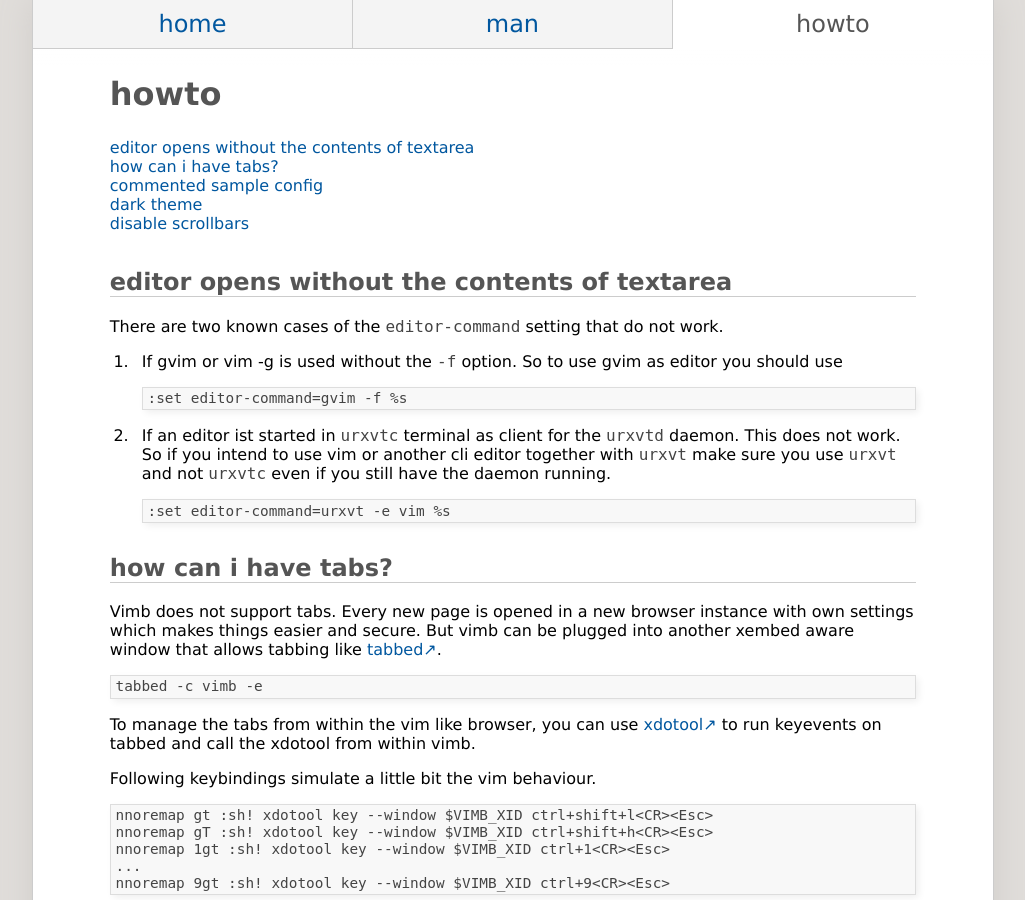
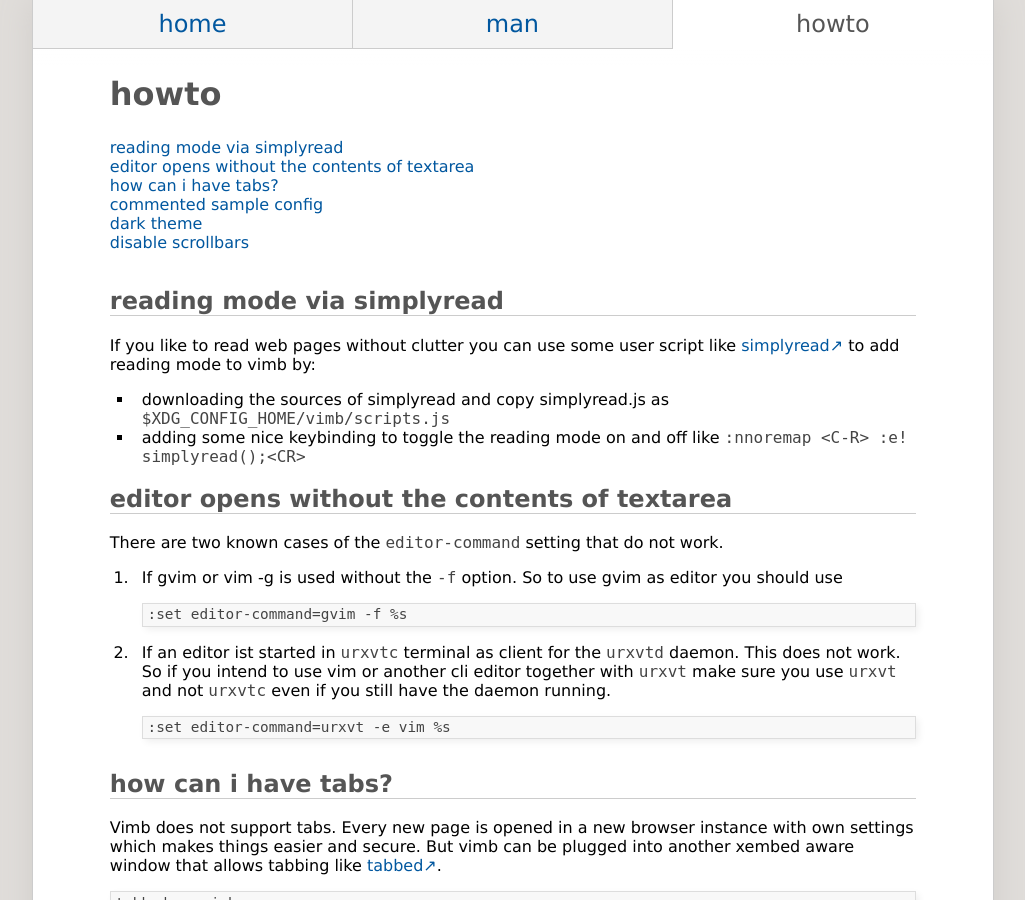
Before and after one commit to fanglingsu/vimb, a Jekyll site: the page built from howto.md, in a window 1280 px wide and 900 px high. Shown: the whole window, without its empty margins (127-1152 px from the left). Built offline with Jekyll 4.4.1, drawn with Linux system fonts in a browser that asks for light colours.

Commit message:
Add section about reading mode via simplyread.

```diff
--- a/howto.md
+++ b/howto.md
@@ -9,6 +9,16 @@
 
 * toc
 {:toc}
+
+## reading mode via simplyread
+
+If you like to read web pages without clutter you can use some user script
+like [simplyread][] to add reading mode to vimb by:
+
+- downloading the sources of simplyread and copy simplyread.js as
+  `$XDG_CONFIG_HOME/vimb/scripts.js`
+- adding some nice keybinding to toggle the reading mode on and off like
+  `:nnoremap <C-R> :e! simplyread();<CR>`
 
 ## editor opens without the contents of textarea
 
@@ -214,3 +224,4 @@
 [jsqsa]:    http://mdn.beonex.com/en/DOM/document.querySelectorAll.html
 [tabbed]:   http://tools.suckless.org/tabbed/
 [xdotool]:  http://www.semicomplete.com/projects/xdotool/
+[simplyread]: https://njw.name/simplyread/
```
